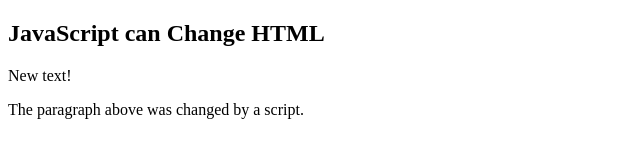
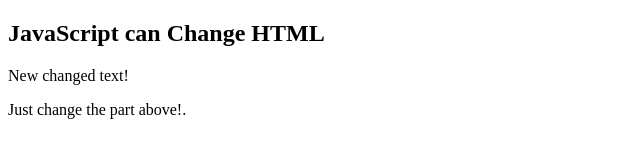
Before and after one commit to jrconstructingdreams/jr_website, a plain HTML site: page index.html in a window 1280 px wide. Shown: the whole page, without its empty margins (0-640 px from the left). Drawn offline with Linux system fonts and the light colour scheme.

Commit message:
Testing something!

```diff
--- a/index.html
+++ b/index.html
@@ -4,13 +4,13 @@
 
 <h2>JavaScript can Change HTML</h2>
 
-<p id="p1">Hello World!</p>
+<p id="p1">Old text!</p>
 
 <script>
-document.getElementById("p1").innerHTML = "New text!";
+document.getElementById("p1").innerHTML = "New changed text!";
 </script>
 
-<p>The paragraph above was changed by a script.</p>
+<p>Just change the part above!.</p>
 
 </body>
 </html>
```
